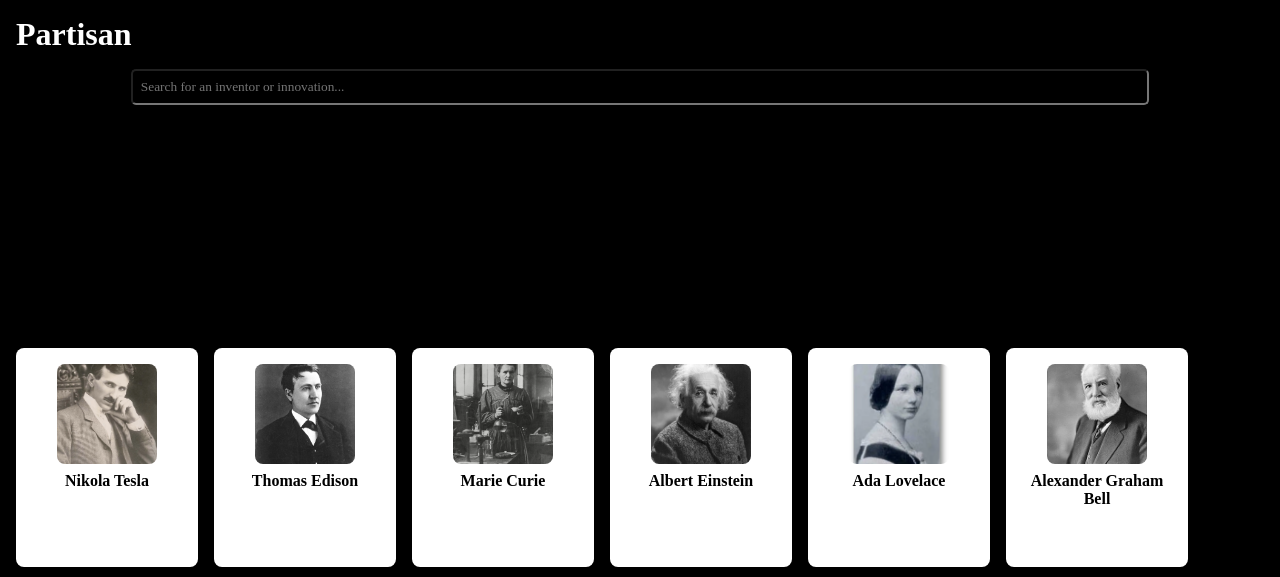
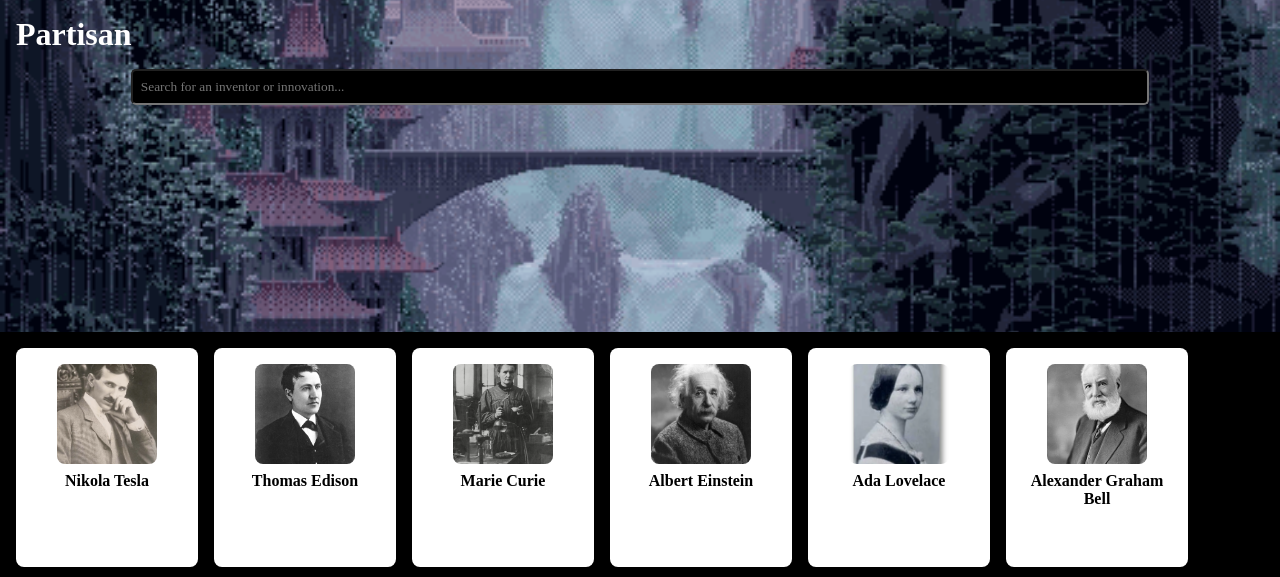
Before and after one commit to LewBear99/Partisan, a plain HTML site: page docs/index.html in a window 1280 px wide. Shown: the top 577 px of the page. Drawn offline with Linux system fonts and the light colour scheme; a web font is replaced by a local one.

Commit message:
Update style.css last Image fix

```diff
--- a/docs/style.css
+++ b/docs/style.css
@@ -15,7 +15,7 @@ h2, h3, p, input {
 }
 
 header {
-  background-image: url('images/PartisanImages/2Qdl.gif'); /* Replace with your GIF path */
+  background-image: url('2Qdl.gif'); /* Replace with your GIF path */
   background-size: cover; /* Cover the entire header */
   background-position: center; /* Center the background image */
   color: black;
```
